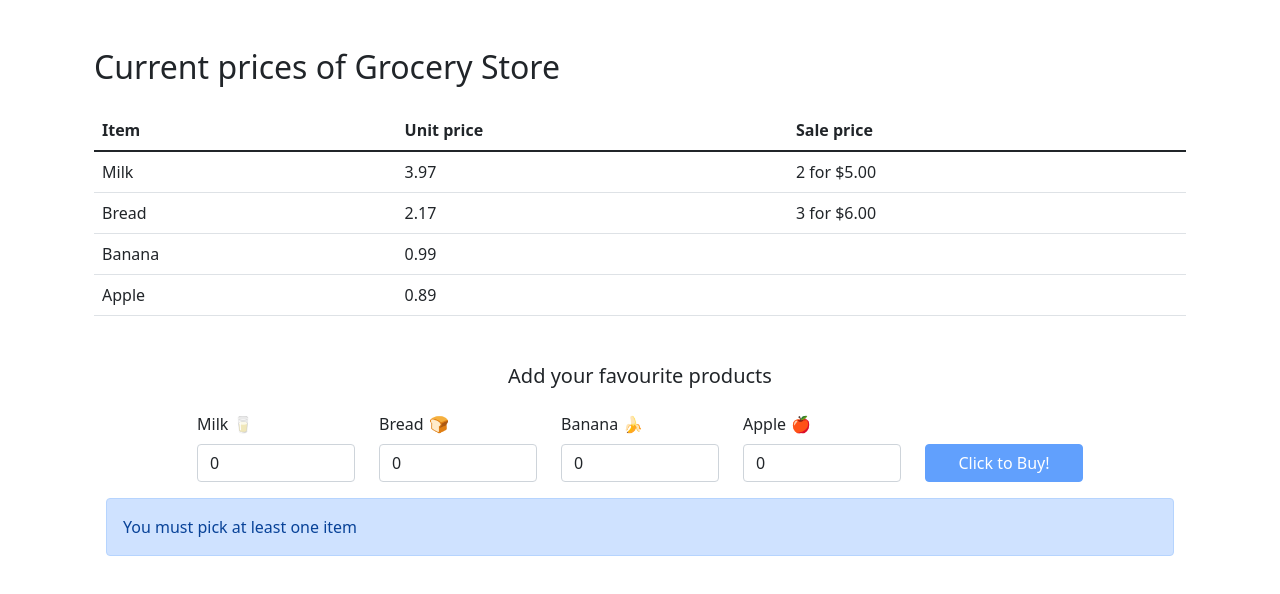
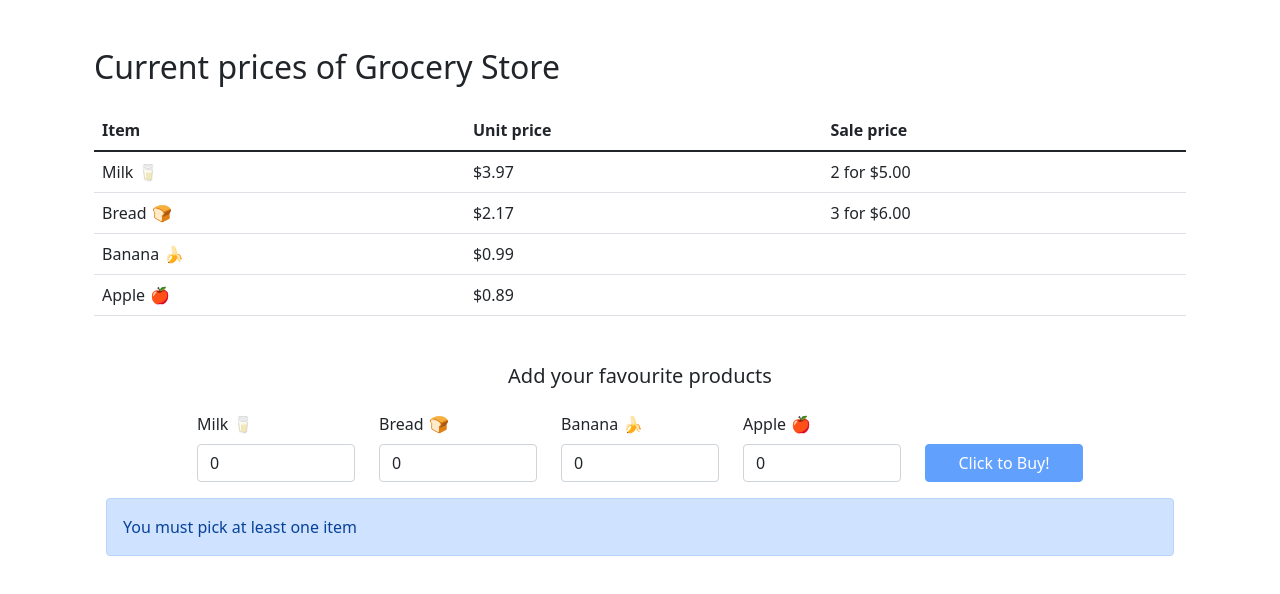
Before and after one commit to davidtissera/grocery_store, a React (Create React App) app in the folder app/: page / in a window 1280 px wide. Shown: the top 594 px of the page. Built offline with nearby package versions, Linux system fonts and the light colour scheme.

Commit message:
UX: Adding some emojis to tables and styling some texts to improve user experience

```diff
--- a/app/src/@core/components/GroceryPricesTable.tsx
+++ b/app/src/@core/components/GroceryPricesTable.tsx
@@ -9,8 +9,25 @@ export default function GroceryPricesTable(props: IGroceryPricesTable) {
   const { products } = props;
 
   const columns = [
-    { name: "name", header: "Item" },
-    { name: "cost", header: "Unit price" },
+    {
+      name: "name",
+      header: "Item",
+      Cell: (cellValue: IProduct["name"]) => (
+        <>
+          {cellValue}
+          <span style={{ marginLeft: "5px" }}>
+            {products.find((product: IProduct) => product.name === cellValue)?.emoji}
+          </span>
+        </>
+      ),
+    },
+    {
+      name: "cost",
+      header: "Unit price",
+      Cell: (cellValue: IProduct["cost"]) => (
+        `$${cellValue.toFixed(2)}`
+      ),
+    },
     { name: "sale_price", header: "Sale price" }
   ];
 
--- a/app/src/Pages/BuyerPage/components/ShoppingList.tsx
+++ b/app/src/Pages/BuyerPage/components/ShoppingList.tsx
@@ -16,7 +16,18 @@ export default function ShoppingList(props: IShoppingList) {
   }
 
   const columns = [
-    { name: "name", header: "Item" },
+    {
+      name: "name",
+      header: "Item",
+      Cell: (cellValue: IProductQuantity["name"]) => (
+        <>
+          {cellValue}
+          <span style={{ marginLeft: "5px" }}>
+            {products.find((product: IProductQuantity) => product.name === cellValue)?.emoji}
+          </span>
+        </>
+      ),
+    },
     { name: "quantity", header: "Quantity", Cell: (cellValue: string) => parseInt(cellValue, 10) },
     {
       name: "price",
@@ -37,10 +48,16 @@ export default function ShoppingList(props: IShoppingList) {
   return (
     <div>
       <Table columns={columns} rows={rows} />
-      <div className="mt-2">{`Total price: $${totalWithDiscount.toFixed(2)}`}</div>
+      <div className="mt-2">
+        <b className="text-decoration-underline">{`Total price: $${totalWithDiscount.toFixed(2)}`}</b>
+      </div>
       {savedPrice > 0 && (
         <div className="mt-2">
-          <b>{`You saved $${savedPrice.toFixed(2)} today.`}</b>
+          <span>
+            You saved
+            <b> ${savedPrice.toFixed(2)} </b>
+            today.
+          </span>
           <span style={{ marginLeft: "5px" }}>🥳</span>
         </div>
       )}
--- a/app/src/Pages/BuyerPage/index.tsx
+++ b/app/src/Pages/BuyerPage/index.tsx
@@ -34,7 +34,7 @@ export default function BuyerPage() {
         <ShoppingCart productsToBuy={products} handleBuyProducts={handleBuyProducts} />
       </div>
       {productsQuantity.length > 0 && (
-        <div className="container-md mt-5 mb-5">
+        <div className="container-sm mt-5 mb-5">
           <h3 className="mb-4">Your shopping list</h3>
           <ShoppingList products={productsQuantity} />
         </div>
```
